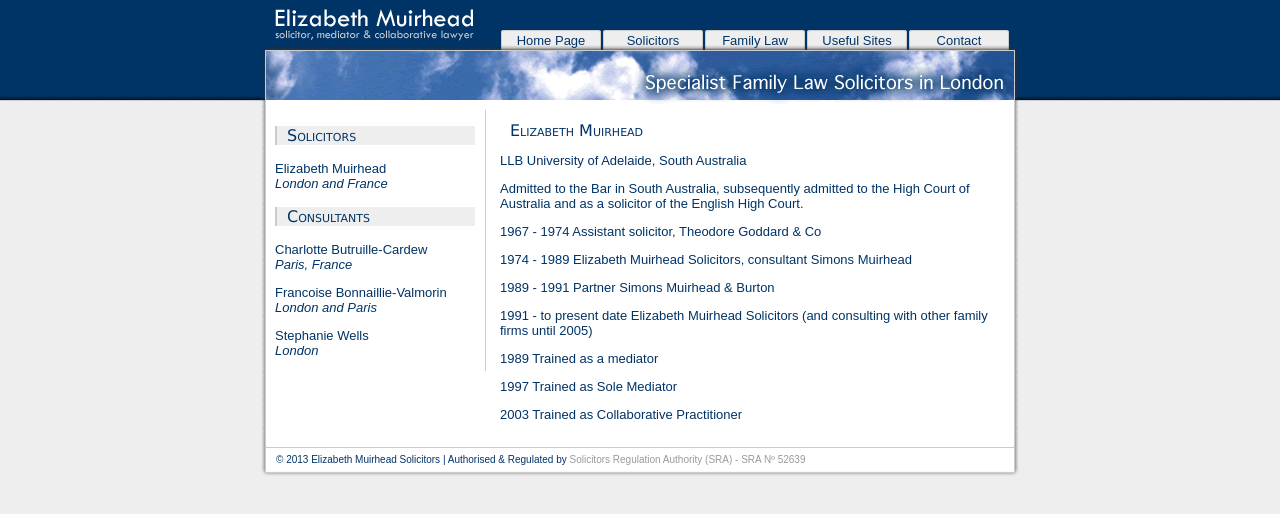
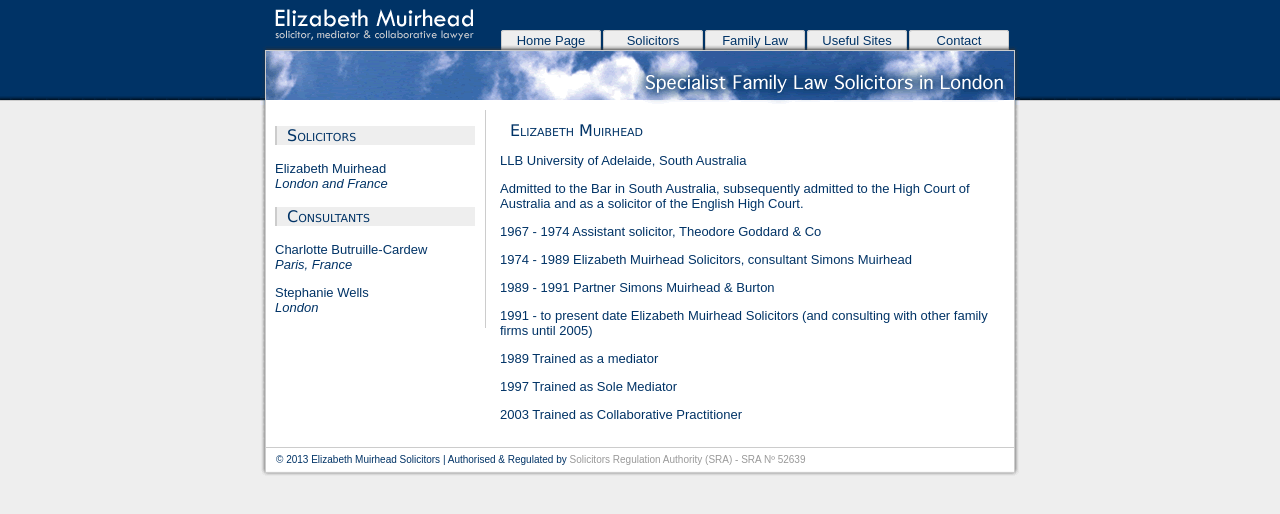
Before and after one commit to waako/emulaw, a plain HTML site: page solicitors.htm in a window 1280 px wide. Drawn offline with Linux system fonts and the light colour scheme.

Commit message:
Remove Françoise from consultants

```diff
--- a/solicitors.htm
+++ b/solicitors.htm
@@ -29,8 +29,6 @@
  <h3>Consultants</h3>
  <p>Charlotte Butruille-Cardew<br />
  <em>Paris, France</em></p>
- <p><a href="http://www.fbvfamilylaw.co.uk/">Francoise Bonnaillie-Valmorin</a><br />
- <em>London and Paris</em></p>
  <p>Stephanie Wells<br />
  <em>London</em></p>
  </div>
```
Also changed, not shown: contact.htm (+0 -2 lines).
